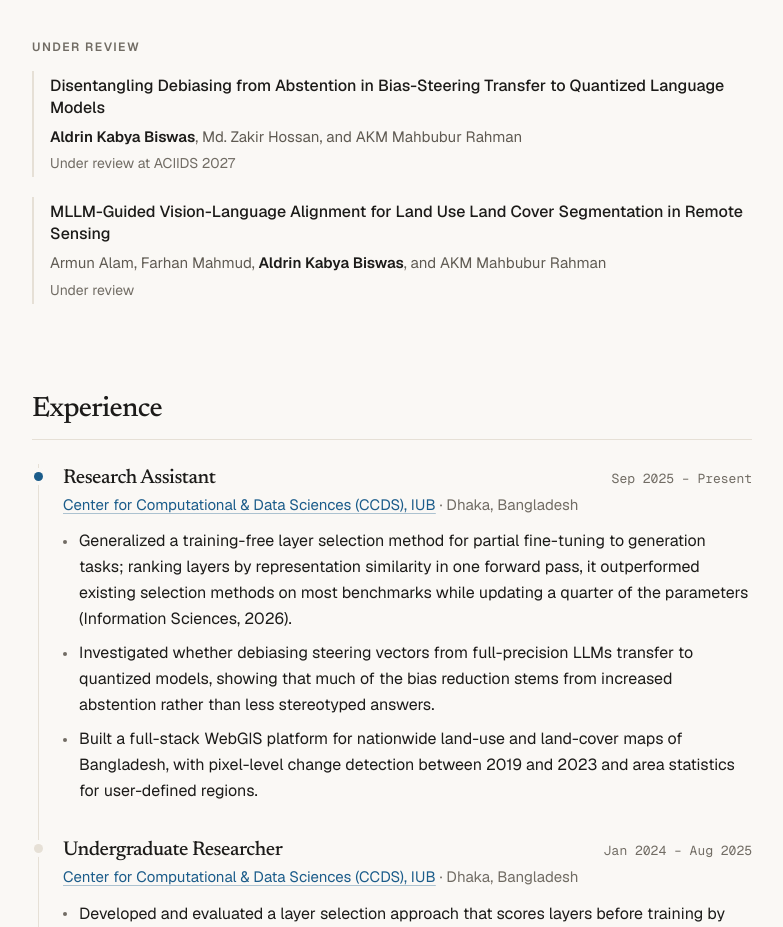
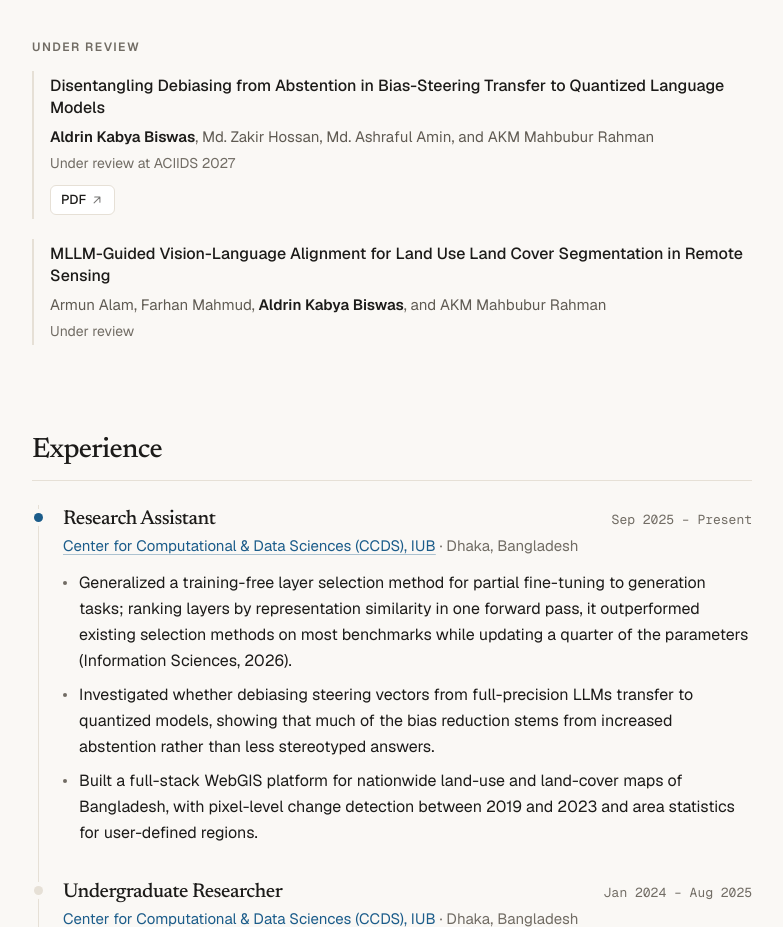
Before and after one commit to aldrinkabya/aldrinkabya.github.io, a Next.js app: page / in a window 1280 px wide. Shown: the part 2808-3735 px from the top of the page, without its empty margins (248-1031 px from the left). Built offline with nearby package versions, Linux system fonts and the light colour scheme.

Commit message:
Add the bias-steering paper PDF and list its fourth author
Under-review entries now show their link buttons when they have any.

```diff
--- a/src/components/Publications.tsx
+++ b/src/components/Publications.tsx
@@ -75,11 +75,13 @@ function PublishedCard({ p }: { p: Publication }) {
 }
 
 function UnderReviewItem({ p }: { p: Publication }) {
+  const links = linksFor(p);
   return (
     <li id={p.id} className="scroll-mt-20 border-l-2 border-border py-1 pl-4">
       <h4 className="font-medium leading-snug">{p.title}</h4>
       <Authors authors={p.authors} />
       <p className="mt-1 text-sm text-subtle">{p.venue}</p>
+      {links.length > 0 && <PaperLinks links={links} />}
     </li>
   );
 }
--- a/src/content/publications.ts
+++ b/src/content/publications.ts
@@ -71,12 +71,14 @@ export const publications: Publication[] = [
     authors: [
       { name: "Aldrin Kabya Biswas", me: true },
       { name: "Md. Zakir Hossan" },
+      { name: "Md. Ashraful Amin" },
       { name: "AKM Mahbubur Rahman" },
     ],
     venue: "Under review at ACIIDS 2027",
     venueShort: "Under review · ACIIDS 2027",
     year: 2026,
     status: "under-review",
+    pdf: "/papers/Disentangling_Debiasing_from_Abstention_in_Bias_Steering_Transfer_to_Quantized_Language_Models.pdf",
   },
   {
     id: "mllm-lulc",
```
Also changed, not shown: 1 other file (tests, documents, lock files or other folders).
